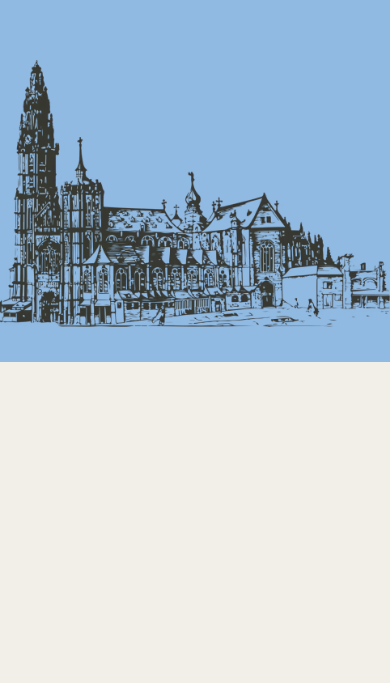
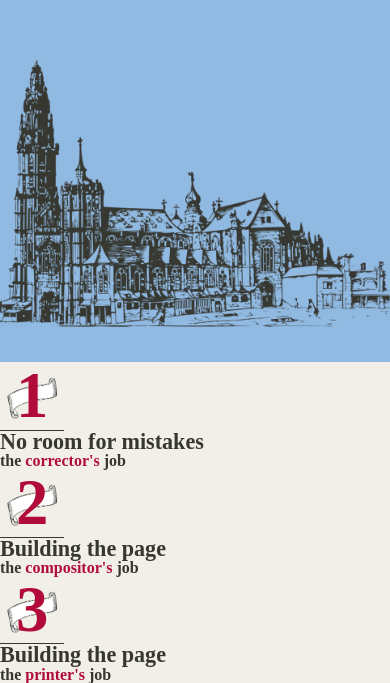
Before and after one commit to elenexp/integration3, a website built with Vite: page index.html in a window 390 px wide. Shown: the part 1620-2303 px from the top of the page. Before the commit the page ends 1982 px from the top, so only its background shows below. Built offline with nearby package versions, Linux system fonts and the light colour scheme.

Commit message:
created responsive titles for each job

```diff
--- a/css/style.css
+++ b/css/style.css
@@ -5,20 +5,16 @@
   --color-brown: #C79F79;
   --color-darkbrown: #36372F;
 
-  --fontsize-m: clamp(1rem, 0.9492rem + 0.2198vw, 1.125rem);
-  --fontsize-l: clamp(1.125rem, 1.0742rem + 0.2198vw, 1.25rem);
+  --fontsize-s: clamp(1rem, 0.9492rem + 0.2198vw, 1.125rem);
+
+  --fontsize-m: clamp(1.125rem, 1.0742rem + 0.2198vw, 1.25rem);
+  --fontsize-l: clamp(1.375rem, 1.2225rem + 0.6593vw, 1.75rem);
   --fontsize-xl: clamp(1.875rem, 1.4176rem + 1.978vw, 3rem);
   --fontsize-xxl: clamp(2.25rem, 1.5385rem + 3.0769vw, 4rem);
+  --fontsize-xxxl: clamp(4rem, 3.0852rem + 3.956vw, 6.25rem);
 
-  --whitespace-2xs: clamp(0.3125rem, 0.25rem + 0.3125vw, 0.5rem);
-  --whitespace-xs: clamp(0.5rem, 0.4167rem + 0.4167vw, 0.75rem);
-  --whitespace-s: clamp(0.625rem, 0.5rem + 0.625vw, 1rem);
-  --whitespace-m: clamp(0.9375rem, 0.75rem + 0.9375vw, 1.5rem);
-  --whitespace-l: clamp(1.25rem, 1rem + 1.25vw, 2rem);
-  --whitespace-xl: clamp(1.875rem, 1.5rem + 1.875vw, 3rem);
-  --whitespace-2xl: clamp(2.5rem, 2rem + 2.5vw, 4rem);
-  --whitespace-3xl: clamp(3.75rem, 3rem + 3.75vw, 6rem);
 
+  --space-xs: clamp(0.5rem, 0.4167rem + 0.4167vw, 0.75rem);
   --space-s: clamp(2rem, 27.3187rem + -31.6484vw, 20rem);
 
 }
@@ -62,7 +58,7 @@ h1 {
 }
 
 p {
-  font-size: var(--fontsize-m);
+  font-size: var(--fontsize-s);
   line-height: 1.4;
 }
 
@@ -131,7 +127,7 @@ h2 {
 }
 
 .header_bottom--wrapper {
-  padding: var(--whitespace-xs);
+  padding: var(--space-xs);
   display: flex;
   flex-direction: column;
   align-items: center;
@@ -183,7 +179,7 @@ h2 {
 }
 
 .shape_text {
-  font-size: var(--fontsize-l);
+  font-size: var(--fontsize-m);
 }
 
 .antwerp {
@@ -191,6 +187,29 @@ h2 {
   padding-bottom: 2rem;
   padding-top: var(--space-s);
 
+
+}
+
+.job_title--small {
+  font-size: var(--fontsize-l);
+}
+
+.job_title--wrapper {
+  display: flex;
+  flex-direction: column;
+  align-items: start;
+  justify-self: start;
+}
+
+.job_title_number {
+  border-bottom: 1px solid var(--color-darkbrown);
+  font-size: var(--fontsize-xxxl);
+  padding: 0.5rem 1rem;
+  line-height: 0.8;
+  background-image: url(../public/assets/img/paper.png);
+  background-size: contain;
+  background-repeat: no-repeat;
+  background-position: center;
 
 }
 
@@ -210,7 +229,23 @@ h2 {
   }
 }
 
-@media only screen and (min-width: 40em) {}
+@media only screen and (min-width: 31em) {
+  .job_title--wrapper {
+      flex-direction: row;
+      align-items: center;
+      justify-self: start;
+    }
+
+    .job_title_number {
+      border-right: solid var(--color-darkbrown);
+      border-bottom: none;
+      padding: 0rem 1.5rem;
+    }
+
+    .job_title {
+      padding: 0rem 1rem;
+    }
+}
 
 @media only screen and (min-width: 55em) {
 
@@ -254,7 +289,7 @@ h2 {
   }
 
   .antwerp {
-    padding-left: 2rem;
-    padding-right: 2rem;
+    padding-left: 8rem;
+    padding-right: 8rem;
   }
 }
--- a/index.html
+++ b/index.html
@@ -50,15 +50,17 @@
       </div>
       <div class="intro_shape">
         <img src="./public/assets/img/deco.avif" width="191" alt="">
-        <p class="shape_text">Antwerp offered opportunities since it was one of the <span class="bold">wealthiest</span> and most cosmopolitan
+        <p class="shape_text">Antwerp offered opportunities since it was one of the <span class="bold">wealthiest</span>
+          and most cosmopolitan
           cities in Europe during the
-          mid-16th century. It was a major commercial hub, with thriving trade and a <span class="bold">high demand</span> for books, maps, and
+          mid-16th century. It was a major commercial hub, with thriving trade and a <span class="bold">high
+            demand</span> for books, maps, and
           other
           printed materials, making it an <span class="bold">ideal place</span> for a printer and publisher.</p>
       </div>
 
       <picture class="antwerp">
-        <img sizes="(min-width: 1360px) 1216px, (min-width: 880px) calc(86.96vw + 51px), 100vw" srcset="
+        <img sizes="(min-width: 1340px) 1024px, (min-width: 880px) calc(90.91vw - 176px), 100vw" srcset="
       ./public/assets/img/antwerp_ccmmek/antwerp_ccmmek_c_scale,w_300.avif 300w,
       ./public/assets/img/antwerp_ccmmek/antwerp_ccmmek_c_scale,w_482.avif 482w,
       ./public/assets/img/antwerp_ccmmek/antwerp_ccmmek_c_scale,w_623.avif 623w,
@@ -67,9 +69,37 @@
       ./public/assets/img/antwerp_ccmmek/antwerp_ccmmek_c_scale,w_1083.avif 1083w,
       ./public/assets/img/antwerp_ccmmek/antwerp_ccmmek_c_scale,w_1243.avif 1243w,
       ./public/assets/img/antwerp_ccmmek/antwerp_ccmmek_c_scale,w_1357.avif 1357w,
-      ./public/assets/img/antwerp_ccmmek/antwerp_ccmmek_c_scale,w_1400.avif 1400w" src="./public/assets/img/antwerp_ccmmek/antwerp_ccmmek_c_scale,w_1400.avif" alt="">
+      ./public/assets/img/antwerp_ccmmek/antwerp_ccmmek_c_scale,w_1400.avif 1400w"
+          src="./public/assets/img/antwerp_ccmmek/antwerp_ccmmek_c_scale,w_1400.avif" alt="">
       </picture>
 
+    </section>
+    <section>
+      <div class="job_title--wrapper title">
+        <p class="job_title_number pink">1</p>
+        <h2 class="job_title"><span class="job_title--small">No room for mistakes</span><br>the <span
+            class="pink">corrector's</span> job
+        </h2>
+
+      </div>
+    </section>
+    <section>
+      <div class="job_title--wrapper title">
+        <p class="job_title_number pink">2</p>
+        <h2 class="job_title"><span class="job_title--small">Building the page</span><br>the <span
+            class="pink">compositor's</span> job
+        </h2>
+
+      </div>
+    </section>
+    <section>
+      <div class="job_title--wrapper title">
+        <p class="job_title_number pink">3</p>
+        <h2 class="job_title"><span class="job_title--small">Building the page</span><br>the <span
+            class="pink">printer's</span> job
+        </h2>
+
+      </div>
     </section>
 
   </main>
```
Also changed, not shown: public/assets/img/paper.png (added).
